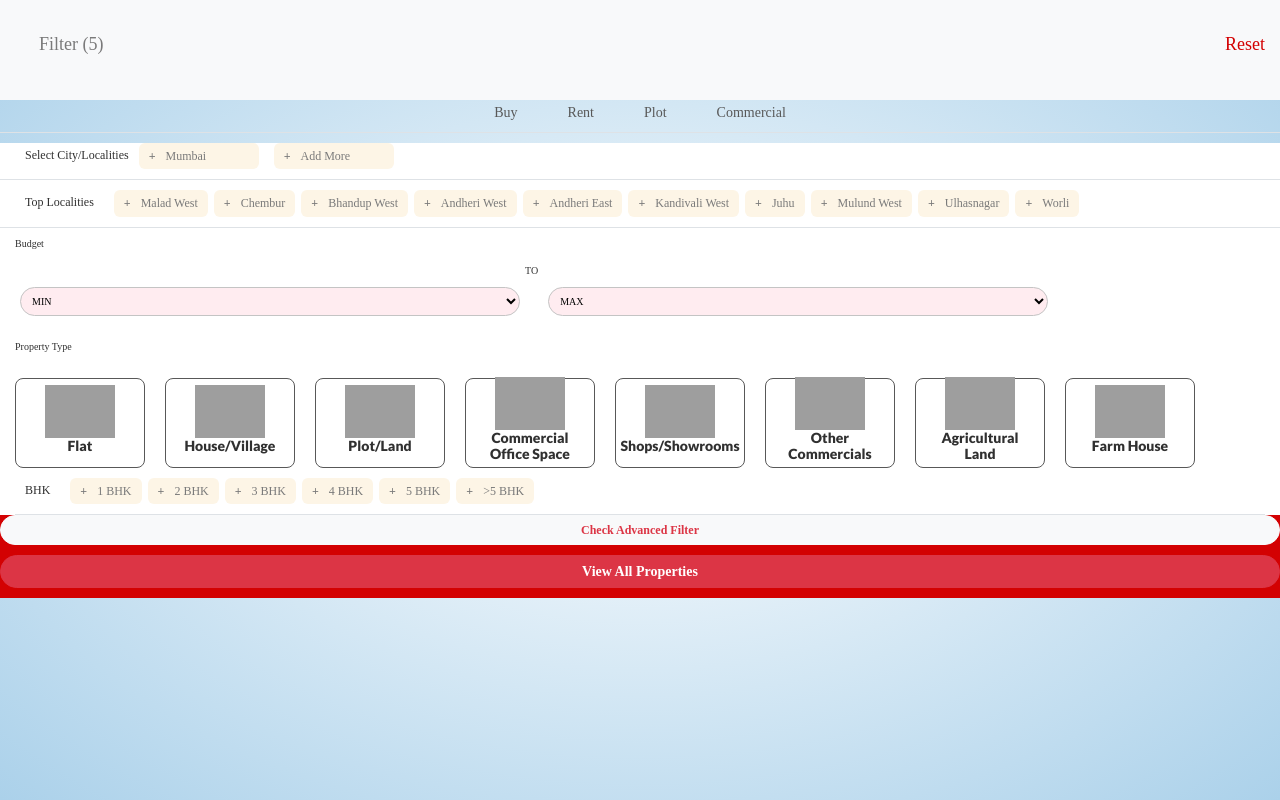
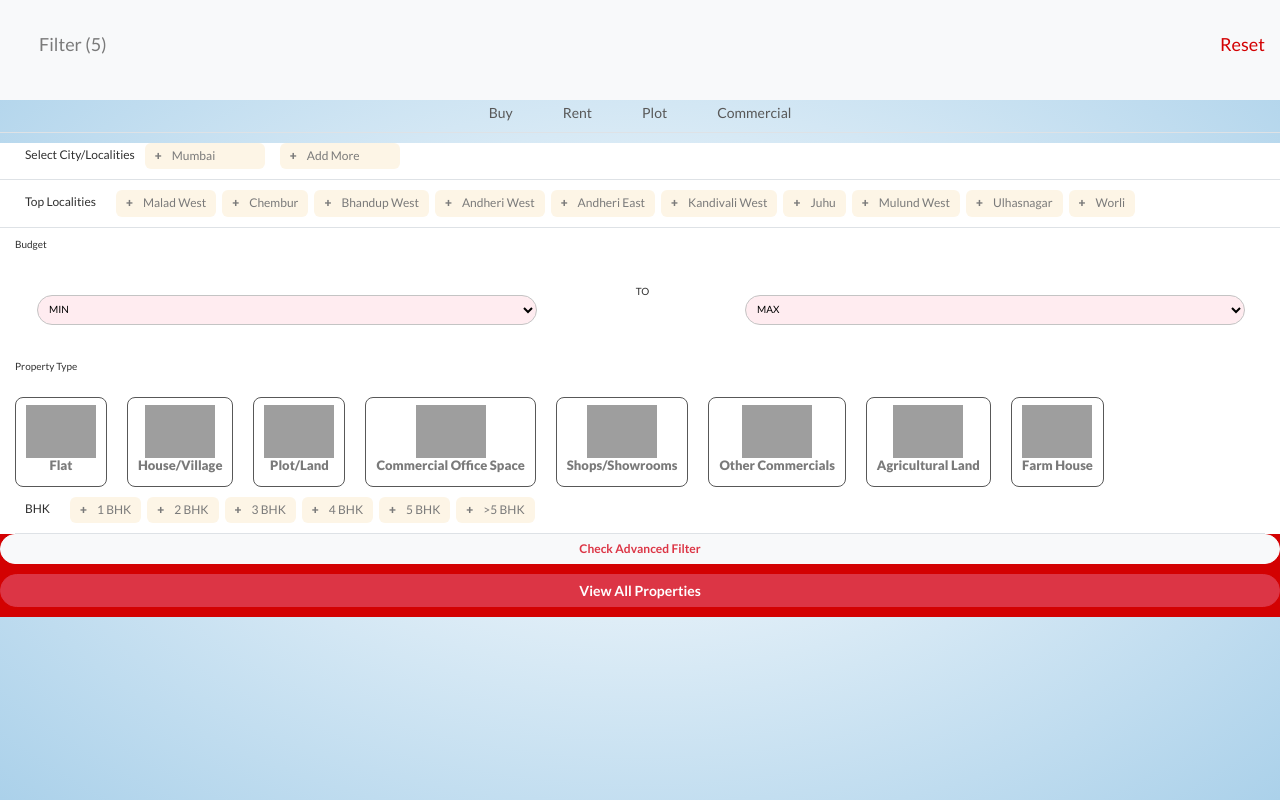
Before and after one commit to najmuddinrks/smartpropdealandinvestment, a PHP site: page /phpmail/newpopup.html in a window 1280 px wide. Run offline with PHP 8.4, Linux system fonts and the light colour scheme; some libraries are stand-ins or nearby versions; some web fonts are replaced; grey boxes are pictures that could not be loaded.

Commit message:
css file customization with min max bug solved

```diff
--- a/css/common.css
+++ b/css/common.css
@@ -1,23 +1,55 @@
 @import url('https://fonts.googleapis.com/css2?family=Comic+Neue:ital,wght@1,700&family=Damion&family=Lato:wght@400;700;900&family=Montserrat:wght@400;500;600;700;800;900&family=Mukta+Malar:wght@500;600;700;800&family=Roboto+Condensed:wght@900&display=swap');
 
 /* paragraph and sub-heading font are used  */
+
+@font-face {
+    font-family: 'Lato';
+    src: url('../fonts/Lato/Lato-Regular.ttf') format('truetype'),  /* TTF format */
+         url('../fonts/Lato/Lato-Regular.woff') format('woff'),      /* WOFF format */
+         url('../fonts/Lato/Lato-Regular.woff2') format('woff2');   /* WOFF2 format */
+    font-weight: normal;
+    font-style: normal;
+}
+
+@font-face {
+    font-family: 'Lato__bold';
+    src: url('../fonts/Lato/Lato-Bold.woff') format('woff'),
+         url('../fonts/Lato/Lato-Bold.ttf') format('truetype'),
+         url('../fonts/Lato/Lato-BoldItalic.ttf') format('truetype');
+    font-weight: bold;
+    font-style: normal;
+}
+
+@font-face {
+    font-family: 'Lato__black';
+    src: url('../fonts/Lato/Lato-Black.ttf') format('truetype'),
+         url('../fonts/Lato/Lato-Black.woff') format('woff');
+    font-weight: bold;
+    font-style: normal;
+}
+/* Define other font faces similarly */
+/*
  @font-face {
-    font-family:"lato-light" ;
-    src: url("../fonts/Lato/Lato-Light.ttf")format("ttf");
+    font-family:"Lato" ;
+    src: url("../fonts/Lato/Lato-Regular.ttf")format("ttf");
 }
 @font-face {
-    font-family:"lato-Bold";
+    font-family:"Lato__bold";
     src: url("../fonts/Lato/Lato-Bold.woff")format("woff");
-}
-@font-face {
+} */
+/* @font-face {
     font-family:"lato-black" ;
     src: url("../fonts/Lato/Lato-Black.woff")format("woff");
-}
+} */
 
 /* main heading font are used  */
 @font-face {
-    font-family:"roboto-black" ;
-    src: url("../fonts/roboto-condensened/RobotoCondensed-Black.woff")format("woff");
+    font-family:"roboto__black" ;
+    src: url("../fonts/roboto-condensened/RobotoCondensed-Black.ttf")format("truetype"),
+         url("../fonts/roboto-condensened/RobotoCondensed-Black.woff")format("woff"),
+         url("../fonts/roboto-condensened/RobotoCondensed-Black.woff2")format("woff2");
+         font-weight: bold;
+         font-style: normal;
 }
 
 p{ font-family:var(--lato-regular) ;}
@@ -30,10 +62,11 @@ h4{ font-family:var(--lato-black) ;}
 h5{ font-family:var(--lato-black) ;}
 
 :root{
-    --lato-regular:"lato-regular";
-    --lato-bold:"lato-Bold";
-    --lato-span:"lato-light";
-    --lato-black:"lato-black";
+    --lato-regular:"Lato";
+    --lato-bold:"Lato__bold";
+    --lato-span:"Lato";
+    --lato-black:"Lato__black";
+    --roboto-black:"roboto__black";
     --font-size7:7px;
     --font-size8:8px;
     --font-size9:9px;
@@ -89,6 +122,7 @@ h5{ font-family:var(--lato-black) ;}
     --gradient-support:linear-gradient(to right, #ff6a00, #ee0979);
     --text-suppot:radial-gradient(circle, rgba(0,85,138,1) 35%, rgba(211,1,2,1) 100%);
     --text-shadow:linear-gradient(to right, #485b6c30, #0c546250);
+    --backdark:#0007;
     --text-shadow2:#0004;
     --short-form: radial-gradient(circle at 100% 100%, #ffffff 0, #ffffff 3px, transparent 3px) 0% 0%/8px 8px no-repeat,
     radial-gradient(circle at 0 100%, #ffffff 0, #ffffff 3px, transparent 3px) 100% 0%/8px 8px no-repeat,
@@ -105,6 +139,7 @@ h5{ font-family:var(--lato-black) ;}
     --twitter:#1DA1F2;
     --linkedin:#0072b1;
     --youtube:#FF0000;
+    --instagram:#cd486b;
     --social-media:#E1F0F0;
     --pure-white:#fff;
     --dark-color:#2e2c2c;
@@ -557,6 +592,7 @@ font-size: var(--font-size16);
 }
 .setmenu li a{
     font-size: var(--font-size18);
+    font-family: var(--lato-regular);
     color: var(--li-color);
     transition: 0.5s ease-in-out;
     text-decoration: none;
@@ -1117,7 +1153,7 @@ font-size: var(--font-size16);
     position: absolute;
     top: 0px;
     left: 0px;
-    background: #0007;
+    background:var(--backdark);
     width: 100%;
     height: 100%;
 }
@@ -1325,7 +1361,9 @@ font-size: var(--font-size16);
 .card-img-margin{
     height: 100px !important;
     transform: none !important;
-}
+    position: relative;
+}
+
 .transform-none{
     transform: none !important;
 }
@@ -1562,7 +1600,7 @@ font-size: var(--font-size16);
 .agent__block {
     width: 80px;
     height: 80px;
-    background: url("../IMAGES/card/top__project/preferd-agent.png") no-repeat;
+    background: url("../img/card/top__project/preferd-agent.png") no-repeat;
     background-size: 100% 100%;
 }
 
@@ -1962,3 +2000,10 @@ dd > .main__listing .listing .cat input:checked + span {
   ul.list__faq > li:has(input[type="radio"]:checked) + li {
     border-top: solid 1px var(--pure-white);
   }
+.white__color{
+    background: var(--pure-white)!important;
+}
+
+.prop__type__collection__select{
+    color: var(--li-color) !important;
+}
--- a/css/main.css
+++ b/css/main.css
@@ -757,64 +748,13 @@ select.custom__select__bar:not([size]):not([multiple]).selected{
     direction: bottom;
 }
 .ui__NO__Sli__bom{
-    display: flex;
-    justify-content: space-between;
-    align-items: center;
-    box-sizing: border-box;
-    width: 100%;
-    max-width: 900px;
-    /* margin: 0 auto; */
+    padding-top: 20px;
 }
-.ui__NO__Sli__bom span{
-    height: 30px;
-    padding-top: 38px;
+.countdown{
+    padding: 10px 15px;
 }
-
-.min__resp{
-    max-width: 500px !important;
-    width: 100%;
-    /* height: 50px; */
-}
-.max__resp{
-    max-width: 500px !important;
-    width: 100%;
-    /* height: 50px; */
-}
-#input-select,
-#input-number {
-	padding: 7px;
-	margin: 15px 5px 5px;
-	width: 400px;
-    border-radius: 20px;
-    border: 1px solid var(--temp-head-col);
-}
-   input[type="checkbox"]{
-    border: 1px solid red;
-  }
-  .slider-wrapper{
-    padding-bottom: 30px;
-  }
-
-
 #slider143 {
     margin: 20px;
-}
-
-.input-container {
-    display: flex;
-    align-items: center;
-    margin: 10px;
-}
-
-label {
-    margin-right: 10px;
-}
-
-.arrow {
-    cursor: pointer;
-    font-size: 18px;
-    margin: 0 5px;
-    user-select: none;
 }
   .property__type{
     display: flex;
@@ -823,7 +763,6 @@ label {
     padding-top: 30px;
   }
   .prop__inside__collection{
-    width: 130px;
     height: 90px;
     text-align: center;
     text-transform: capitalize;
@@ -834,6 +773,7 @@ label {
     cursor: pointer;
     border: 1px solid var(--para-tint-h4);
     flex-direction: column;
+    color: var(--para-dark-h2);
     justify-content: center;
     align-items: center;
     margin-right: 20px;
@@ -853,16 +793,15 @@ label {
     max-width: 70px;
   }
   .prop__inside__collection h4{
-    font-size: var(--font-size14);
+    font-size: var(--font-size13);
   }
 .prop__inside__collection.selected {
     background-color:var(--checked);
 }
 
 .prop__inside__collection.selected .prop__inside__collection i {
-    display: inline-block; /* Show the check icon when selected */
+    display: inline-block;
 }
-
   .accordion-item3 {
     border: 1px solid #ddd;
     margin-bottom: 10px;
```
Also changed, not shown: other parts of css/main.css (+51 -28 lines), css/responsive.css (+0 -26 lines).
